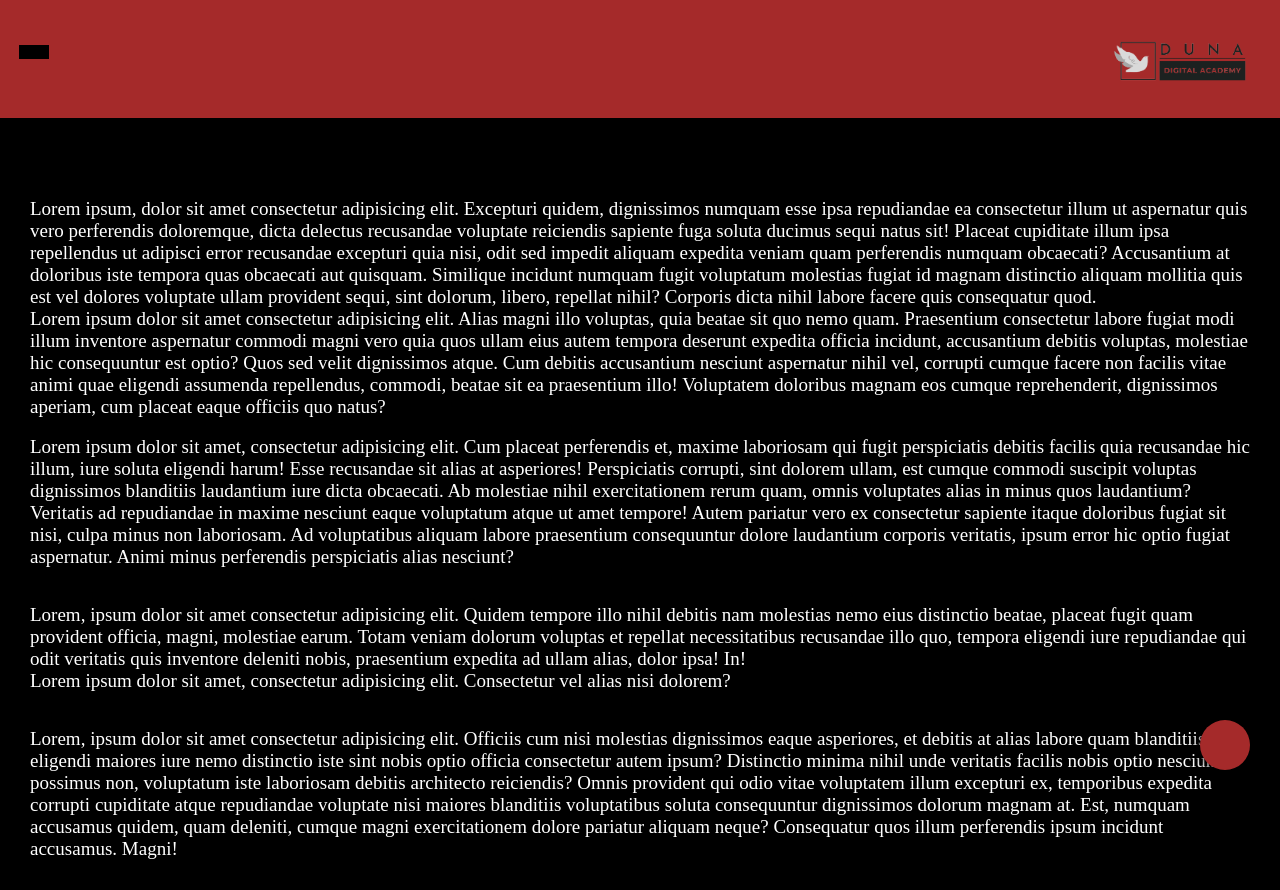
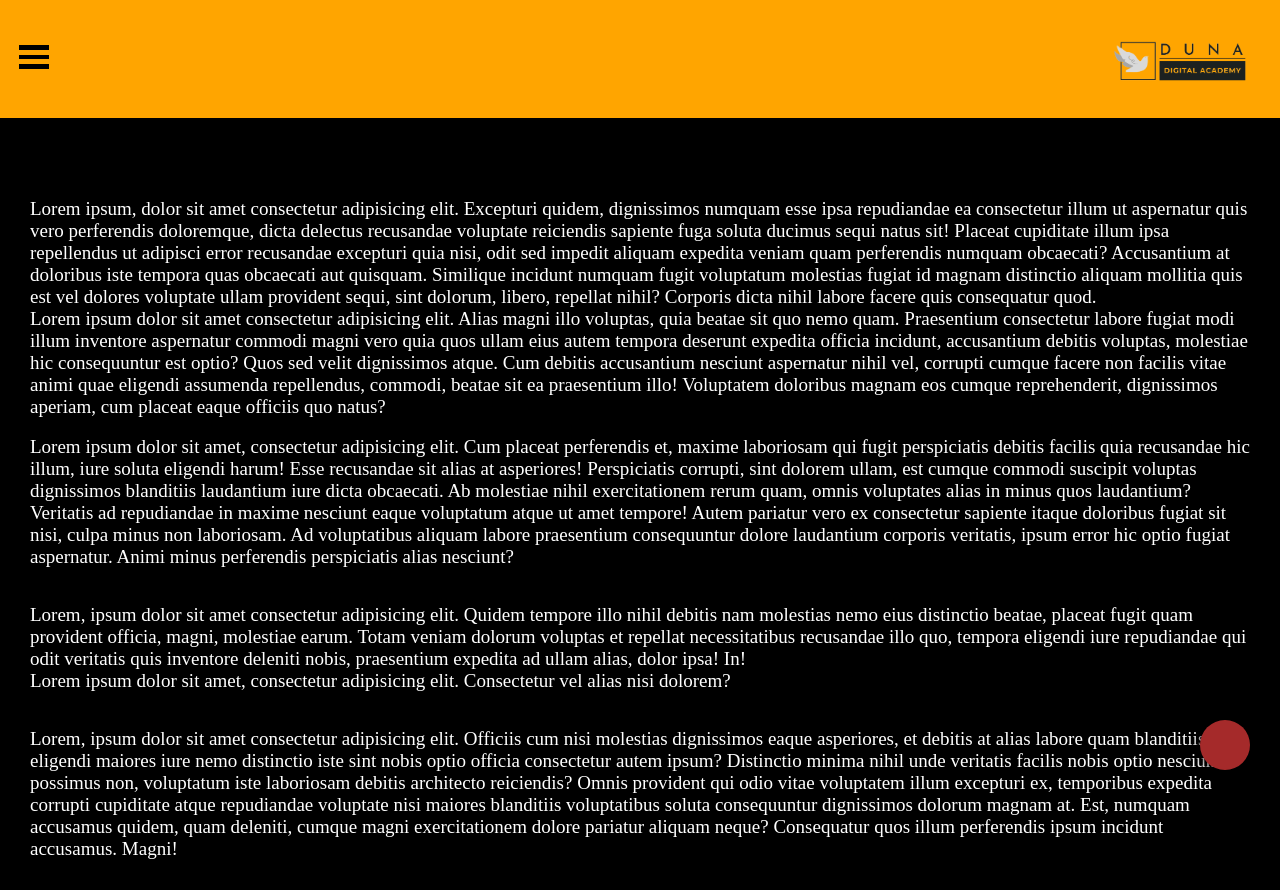
Before and after one commit to honymissy1/netninjachallenge1, a plain HTML site: page index.html in a window 1280 px wide. Drawn offline with Linux system fonts and the light colour scheme.

Commit message:
Perfected the styling of nav with an orange background

```diff
--- a/style.css
+++ b/style.css
@@ -37,7 +37,7 @@ body{
 
 nav{
     padding: 30px;
-    background-color: brown;
+    background-color: orange;
     display: flex;
     justify-content: end;
 }
@@ -61,7 +61,7 @@ nav div{
     height: 15%;
     background: black;
     transition: ease-in .3s;
-
+    margin-bottom:5px
 }
 
 
```
